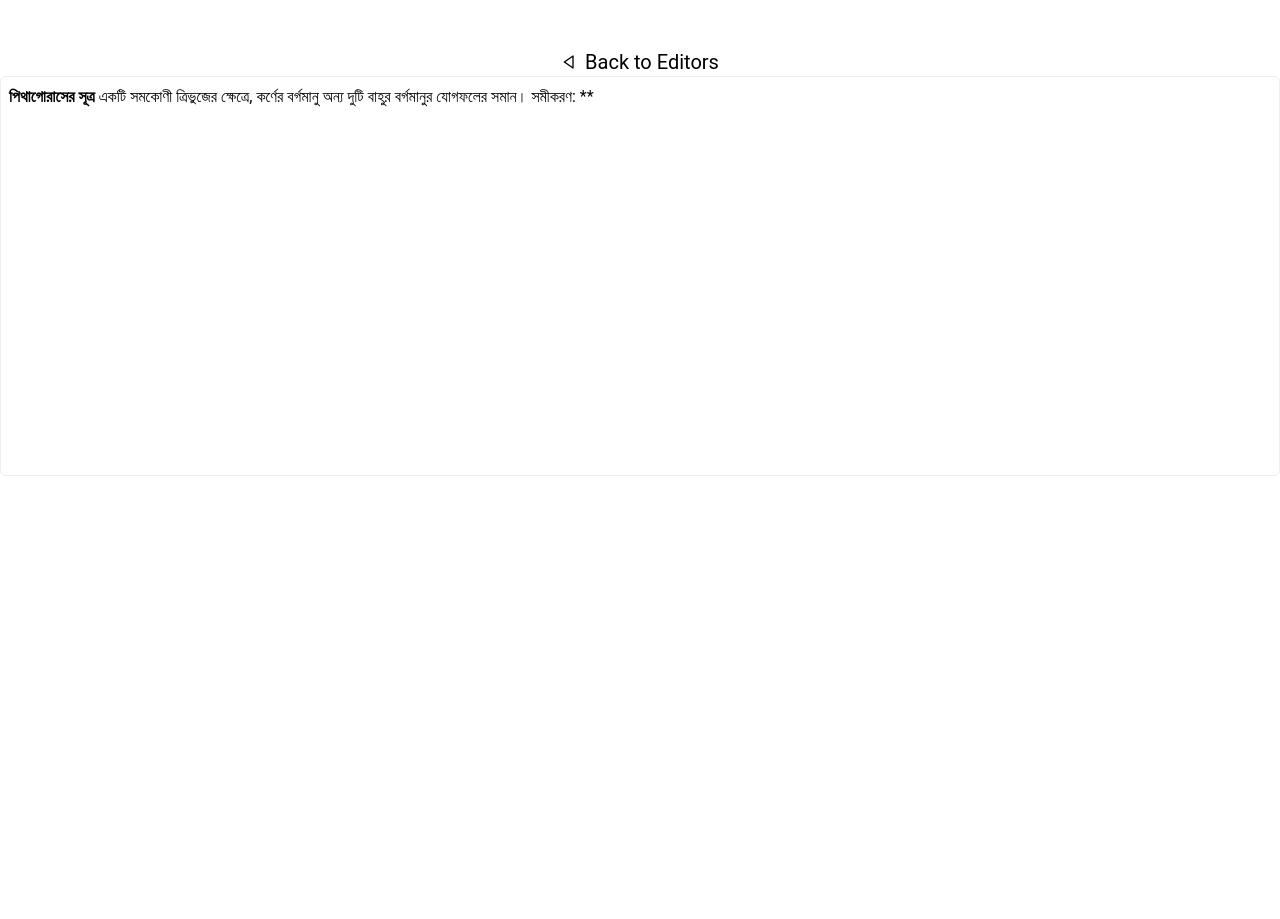
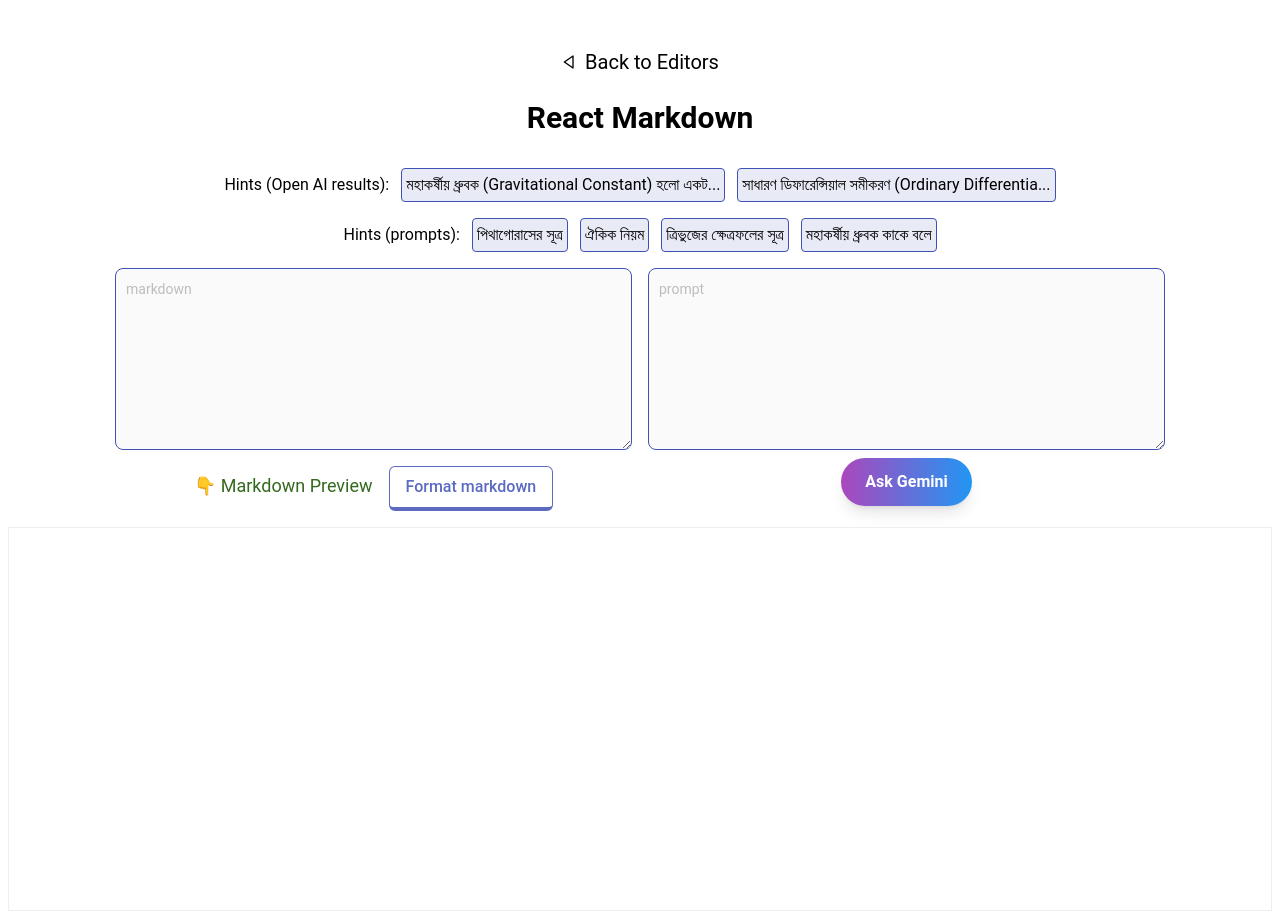
Before and after one commit to salsadsid/editorlab, a React (Vite) app: page /editor/react-markdown in a window 1280 px wide. Before the commit the page ends 800 px from the top, so only its background shows below. Built offline with nearby package versions, Linux system fonts and the light colour scheme.

Commit message:
🔙 React markdown integrate ⛴  Integrated React markdown with rehype-katex, remark-math 🚠 Integrated a backend server for gemini content generation

```diff
--- a/package.json
+++ b/package.json
@@ -35,7 +35,9 @@
     "react-markdown": "^9.0.1",
     "react-quill": "^2.0.0",
     "react-router-dom": "^6.26.1",
+    "rehype-katex": "^7.0.1",
     "remark-gfm": "^4.0.0",
+    "remark-math": "^6.0.0",
     "scss": "^0.2.4",
     "tailwind-merge": "^2.5.2"
   },
--- a/src/pages/Home.jsx
+++ b/src/pages/Home.jsx
@@ -37,7 +37,11 @@
             className="flex justify-center  items-center gap-2 hover:text-gray-700 transition-all duration-200"
             to={`/editor/react-markdown`}
           >
-            React Markdown <BiRightArrow className="h-4 w-4" />
+            React Markdown{" "}
+            <button className="bg-gradient-to-r from-purple-400 to-blue-500 hover:from-pink-500 hover:to-purple-600 text-white py-1.5 px-3 rounded-full text-xs shadow-lg transform transition-all duration-500 ease-in-out  hover:brightness-110 hover:animate-pulse active:animate-bounce">
+              Gemini AI
+            </button>{" "}
+            <BiRightArrow className="h-4 w-4" />
           </Link>
         </li>
       </ul>
--- a/src/pages/editors/ReactMarkdown/index.jsx
+++ b/src/pages/editors/ReactMarkdown/index.jsx
@@ -1,15 +1,189 @@
-import React from "react";
+import "katex/dist/katex.min.css";
+import React, { useState } from "react";
 import Markdown from "react-markdown";
+import rehypeKatex from "rehype-katex";
 import remarkGfm from "remark-gfm";
+import remarkMath from "remark-math";
 
-const markdown = `
-**পিথাগোরাসের সূত্র** একটি সমকোণী ত্রিভুজের ক্ষেত্রে, কর্ণের বর্গমানু অন্য দুটি বাহুর বর্গমানুর যোগফলের সমান। সমীকরণ: **
-`;
+const hints = [
+  "পিথাগোরাসের সূত্র",
+  "ঐকিক নিয়ম",
+  "ত্রিভুজের ক্ষেত্রফলের সূত্র",
+  "মহাকর্ষীয় ধ্রুবক কাকে বলে",
+];
+
+const exampleMarkdown = [
+  `মহাকর্ষীয় ধ্রুবক (Gravitational Constant) হলো একটি মৌলিক ধ্রুবক যা মহাকর্ষীয় শক্তির পরিমাণ নির্ধারণ করে। একে সাধারণত \\( G \\) দ্বারা চিহ্নিত করা হয়। নিউটনের মহাকর্ষীয় সূত্র অনুযায়ী, মহাকর্ষীয় ধ্রুবক \\( G \\) এর মান হলো \\( 6.674 \\times 10^{-11} \\, \\text{Nm}^2/\\text{kg}^2 \\)।
+
+নিউটনের মহাকর্ষীয় সূত্র অনুযায়ী, দুইটি বস্তুর মধ্যে মহাকর্ষীয় আকর্ষণ বলের পরিমাণ নির্ভর করে তাদের ভর এবং তাদের মধ্যে দূরত্বের উপর। সূত্রটি হলো:
+
+\\[
+F = \\frac{G \\cdot m_1 \\cdot m_2}{r^2}
+\\]
+
+এখানে,
+- \\( F \\) হলো মহাকর্ষীয় আকর্ষণ বল,
+- \\( m_1 \\) এবং \\( m_2 \\) হলো দুই বস্তুর ভর,
+- \\( r \\) হলো তাদের মধ্যে দূরত্ব, এবং
+- \\( G \\) হলো মহাকর্ষীয় ধ্রুবক।
+
+\\( G \\) এর মান বিশ্বব্যাপী একক এবং এটি আমাদের মহাবিশ্বে মহাকর্ষীয় বল কেমন কাজ করে তা নির্ধারণ করে।`,
+  `সাধারণ ডিফারেন্সিয়াল সমীকরণ (Ordinary Differential Equation বা ODE) হলো এমন একটি সমীকরণ যা একটি অজানা ফাংশন এবং তার বিভিন্ন ডেরিভেটিভগুলির মধ্যে সম্পর্ক নির্দেশ করে। সাধারণ ডিফারেন্সিয়াল সমীকরণগুলো এক বা একাধিক চলকের ফাংশন এবং সেই চলকগুলির ডেরিভেটিভ সমূহকে অন্তর্ভুক্ত করে।
+
+### সাধারণ ডিফারেন্সিয়াল সমীকরণের সাধারণ রূপ:
+
+\\[
+\\frac{dy}{dx} = f(x, y)
+\\]
+
+এখানে:
+- \\( y \\) হলো অজানা ফাংশন, যা \\( x \\) চলকের ওপর নির্ভরশীল।
+- \\( \\frac{dy}{dx} \\) হলো \\( y \\) এর \\( x \\) অনুযায়ী প্রথম ডেরিভেটিভ।
+- \\( f(x, y) \\) হলো \\( x \\) এবং \\( y \\) এর ফাংশন।
+
+### উদাহরণ:
+1. **প্রথম ক্রমের সাধারণ ডিফারেন্সিয়াল সমীকরণ**:
+   \\[
+   \\frac{dy}{dx} = 3x + 2
+   \\]
+   এই সমীকরণটি প্রথম ক্রমের কারণ এখানে \\( y \\) এর প্রথম ডেরিভেটিভ অন্তর্ভুক্ত আছে।
+
+2. **দ্বিতীয় ক্রমের সাধারণ ডিফারেন্সিয়াল সমীকরণ**:
+   \\[
+   \\frac{d^2y}{dx^2} + 3\\frac{dy}{dx} + 2y = 0
+   \\]
+   এই সমীকরণটি দ্বিতীয় ক্রমের কারণ এখানে \\( y \\) এর দ্বিতীয় ডেরিভেটিভ অন্তর্ভুক্ত আছে।
+
+### সাধারণ ডিফারেন্সিয়াল সমীকরণগুলির সমাধান:
+ডিফারেন্সিয়াল সমীকরণগুলির সমাধান বলতে আমরা বুঝি সেই অজানা ফাংশনটি যা সমীকরণটি পূরণ করে। সমাধান পদ্ধতি সমীকরণের ধরণ ও ক্রম অনুযায়ী ভিন্ন হয়। কিছু ডিফারেন্সিয়াল সমীকরণের জন্য স্পষ্ট আকারে সমাধান পাওয়া সম্ভব, আবার কিছু ক্ষেত্রে শুধুমাত্র সন্নিকট সমাধান পাওয়া যায়।`,
+];
 
 const ReactMarkdown = () => {
+  const [markdown, setMarkdown] = useState();
+  const [value, setValue] = useState("");
+  const [loading, setLoading] = useState(false);
+
+  const handleFormat = () => {
+    setMarkdown(
+      markdown
+        .replaceAll("\\[", "$$$")
+        .replaceAll("\\]", "$$$")
+        .replaceAll("\\(", "$$")
+        .replaceAll("\\)", "$$")
+    );
+  };
+
+  const handleSubmit = async (e) => {
+    e.preventDefault();
+    console.log(value);
+    if (!value.length) return;
+    setLoading(true);
+    try {
+      const res = await fetch("http://localhost:3000/api/prompts", {
+        method: "POST",
+        headers: {
+          accept: "*/*",
+          "content-type": "application/json",
+        },
+        body: JSON.stringify({ prompt: value }),
+      });
+      const data = await res.json();
+      setMarkdown(data.response);
+    } catch (error) {
+      console.log(error);
+    } finally {
+      setLoading(false);
+    }
+  };
+
   return (
-    <div className="mx-auto max-w-7xl min-h-[50vh] relative w-full rounded-md p-2 border">
-      <Markdown remarkPlugins={[remarkGfm]}>{markdown}</Markdown>
+    <div className="mx-auto justify-center flex flex-col max-w-7xl min-h-[50vh] space-y-4  relative w-full rounded-md p-2 ">
+      <h3 className="text-3xl font-semibold text-center my-4">
+        React Markdown
+      </h3>
+      <div className="flex justify-center items-center gap-3">
+        <p>Hints (Open AI results):</p>
+        {exampleMarkdown.map((text) => (
+          <p
+            className="p-1 hover:cursor-pointer rounded bg-indigo-50 border border-indigo-500 hover:text-indigo-700"
+            key={text}
+            onClick={() => setMarkdown(text)}
+          >
+            {text.slice(0, 50) + "..."}
+          </p>
+        ))}
+      </div>
+      <div className="flex justify-center items-center gap-3">
+        <p>Hints (prompts):</p>
+        {hints.map((text) => (
+          <p
+            className="p-1 hover:cursor-pointer rounded bg-indigo-50 border border-indigo-500 hover:text-indigo-700"
+            key={text}
+            onClick={() => setValue(text)}
+          >
+            {text}
+          </p>
+        ))}
+      </div>
+      <div className="flex justify-center items-start gap-4">
+        <div className="flex flex-col gap-4 justify-center items-center">
+          <textarea
+            name=""
+            id=""
+            placeholder="markdown"
+            rows={8}
+            cols={60}
+            value={markdown}
+            onChange={(e) => setMarkdown(e.target.value)}
+            className=" bg-gray-50 ring-0 outline-none border border-indigo-500 text-neutral-900 placeholder-violet-700 text-sm rounded-lg focus:ring-violet-500  focus:border-violet-500 block  p-2.5 checked:bg-emerald-500"
+          ></textarea>
+          <div className="space-x-4">
+            <span className="text-lg text-light-green-900">
+              👇 Markdown Preview
+            </span>
+            <button
+              onClick={handleFormat}
+              className="bg-indigo-950 text-indigo-400 border border-indigo-400 border-b-4 font-medium overflow-hidden relative px-4 py-2 rounded-md hover:brightness-150 hover:border-t-4 hover:border-b active:opacity-75 outline-none duration-300 group"
+            >
+              <span className="bg-indigo-400 shadow-indigo-400 absolute -top-[150%] left-0 inline-flex w-80 h-[5px] rounded-md opacity-50 group-hover:top-[150%] duration-500 shadow-[0_0_10px_10px_rgba(0,0,0,0.3)]"></span>
+              Format markdown
+            </button>
+          </div>
+        </div>
+        <form
+          onSubmit={handleSubmit}
+          className="flex flex-col gap-2 justify-center items-center"
+        >
+          <textarea
+            name=""
+            id=""
+            placeholder="prompt"
+            value={value}
+            rows={8}
+            cols={60}
+            onChange={(e) => setValue(e.target.value)}
+            className=" bg-gray-50 ring-0 outline-none border border-indigo-500 text-neutral-900 placeholder-violet-700 text-sm rounded-lg focus:ring-violet-500  focus:border-violet-500 block  p-2.5 checked:bg-emerald-500"
+          ></textarea>
+
+          <button
+            type="submit"
+            className="bg-gradient-to-r flex items-center gap-2 from-purple-400 to-blue-500 hover:from-pink-500 hover:to-purple-600 text-white rounded-full font-semibold px-6 py-3 shadow-lg transform transition-all duration-500 ease-in-out  hover:brightness-110 hover:animate-pulse hover:scale-110 active:animate-spin"
+          >
+            {loading && (
+              <div className="w-6 h-6 border-4 border-dashed rounded-full animate-spin border-white-500 mx-auto"></div>
+            )}
+            {loading ? "Generating..." : "Ask Gemini"}
+          </button>
+        </form>
+      </div>
+
+      <Markdown
+        remarkPlugins={[remarkGfm, remarkMath]}
+        rehypePlugins={[rehypeKatex]}
+        className="border h-96 p-2 overflow-y-auto"
+      >
+        {markdown}
+      </Markdown>
     </div>
   );
 };
```
Also changed, not shown: 1 other file (tests, documents, lock files or other folders).
